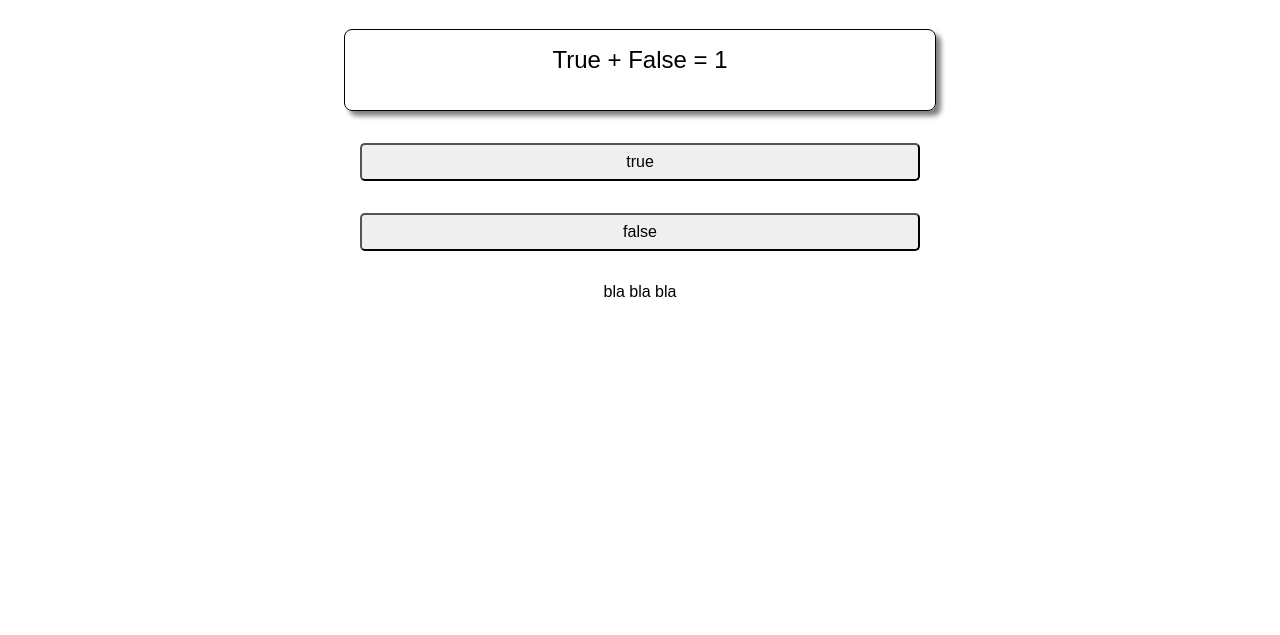
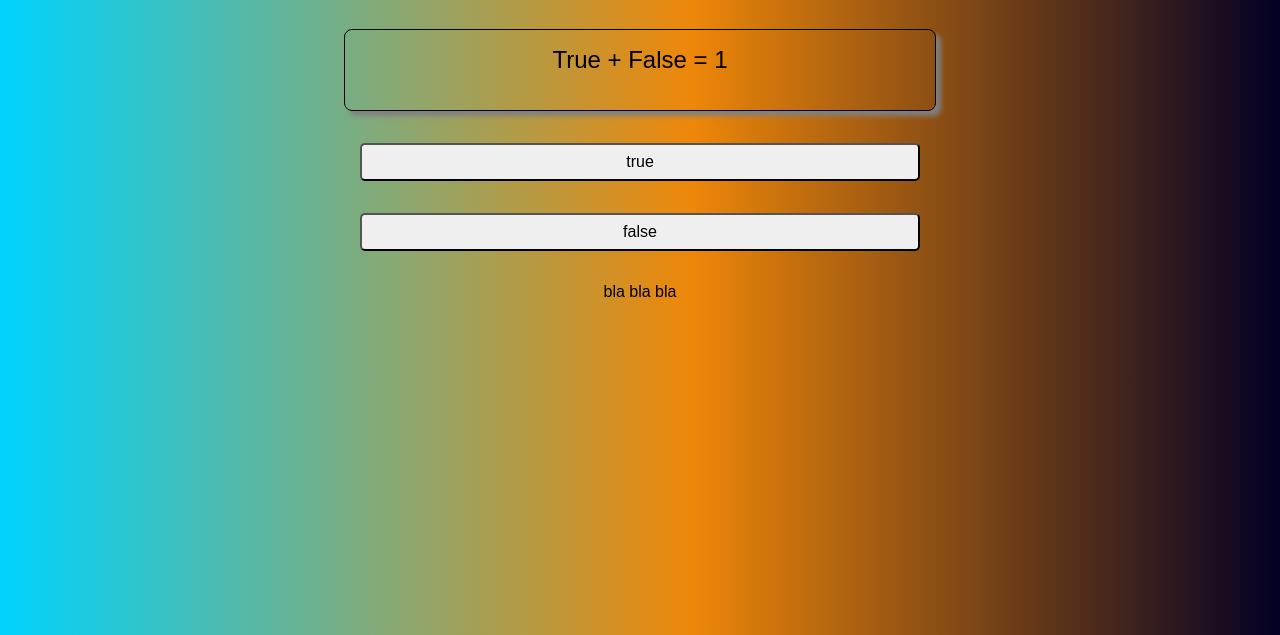
Before and after one commit to giovanyosorio/QuizJS, a plain HTML site: page index.html in a window 1280 px wide. Shown: the part 165-800 px from the top of the page. Drawn offline with Linux system fonts and the light colour scheme.

Commit message:
update background css

```diff
--- a/index.html
+++ b/index.html
@@ -5,10 +5,13 @@
     <meta charset="utf-8">
     <title>Quiz.js</title>
     <style>
+
         body {
             margin: 1rem auto;
             padding: 3rem;
             font-family: sans-serif;
+            background: rgb(2,0,36);
+            background: linear-gradient(-90deg, rgba(2,0,36,1) 0%, rgba(238,135,9,1) 46%, rgba(0,212,255,1) 100%);
         }
         header {
             width: 50%;
```
